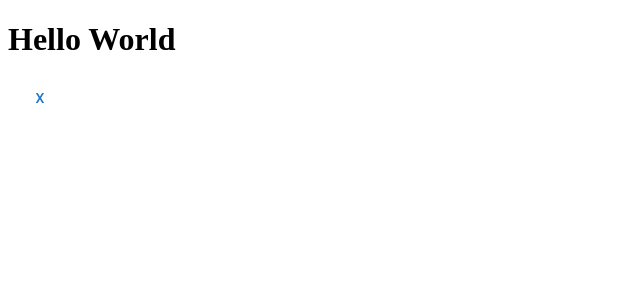
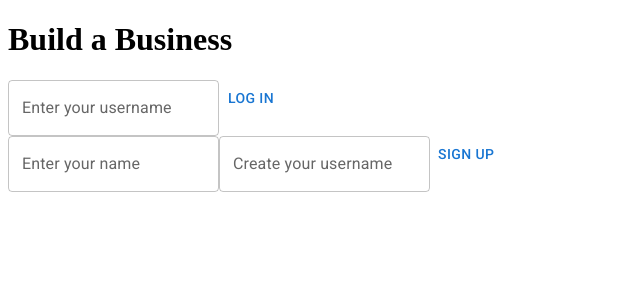
Before and after one commit to jasminbrooke/phase-3-build-3-frontend, a React (Create React App) app: page / in a window 1280 px wide. Shown: the top 300 px of the page, without its empty margins (0-640 px from the left). Built offline with nearby package versions, Linux system fonts and the light colour scheme.

Commit message:
create login | create signup | connect to backend

```diff
--- a/src/App.js
+++ b/src/App.js
@@ -1,10 +1,40 @@
-import { Button } from '@mui/material';
+import React, { useState } from 'react'
+import Home from './Home'
+const API = 'http://localhost:9292'
 
 function App() {
+  const [currentUser, setCurrentUser] = useState(null)
+
+  const handleLogin = (userName) => {
+    console.log(userName)
+
+  }
+
+  const handleSignup = (userName, displayName) => {
+    console.log(userName, displayName)
+    fetch(`${API}/users`, {
+      method: 'POST',
+      headers: {
+        'content-type': 'application/json'
+      },
+      body: JSON.stringify({
+        username: userName,
+        displayname: displayName
+      })
+    })
+    .then(res => res.json())
+    .then(data => setCurrentUser(data))
+  }
+
+  const renderPage = (() => {
+    if(!currentUser) {
+      return <Home handleLogin={handleLogin} handleSignup={handleSignup}/>
+    }
+  })()
+
   return (
     <div className="App">
-      <h1> Hello World</h1>
-      <Button> X</Button>
+      {renderPage}
     </div>
   );
 }
--- /dev/null
+++ b/src/Home.js
@@ -0,0 +1,47 @@
+import React, { useState } from 'react'
+import { Button, TextField } from '@mui/material';
+
+const Home = ({ handleLogin, handleSignup }) => {
+    const [userName, setUserName] = useState('')
+    const [displayName, setDisplayName] = useState('')
+
+    const submitLogin = (e) => {
+        e.preventDefault();
+        handleLogin(userName)
+    }
+
+    const submitSignup = (e) => {
+        e.preventDefault();
+        handleSignup(userName, displayName)
+    }
+
+    return (
+        <>
+            <h1>Build a Business</h1>
+            <form onSubmit={(e) => submitLogin(e)}>
+                <TextField
+                  id="outlined-basic"
+                  label="Enter your username"
+                  onChange={(e) => setUserName(e.target.value)}
+                />
+                <Button type="submit"> Log In</Button>
+            </form>
+
+            <form onSubmit={(e) => submitSignup(e)}>
+                <TextField
+                    id="outlined-basic"
+                    label="Enter your name"
+                    onChange={(e) => setDisplayName(e.target.value)}
+                />
+                <TextField
+                  id="outlined-basic"
+                  label="Create your username"
+                  onChange={(e) => setUserName(e.target.value)}
+                />
+                <Button type="submit"> Sign Up</Button>
+            </form>
+        </>
+    )
+}
+
+export default Home
```
